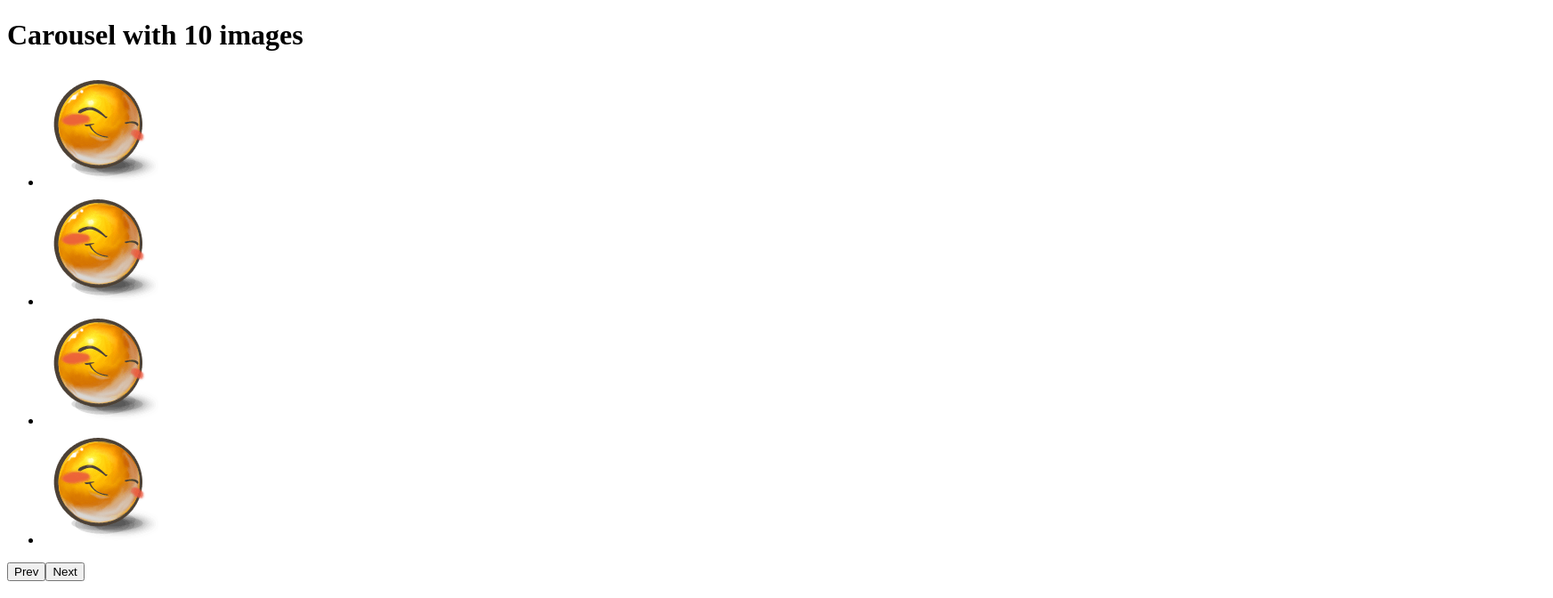
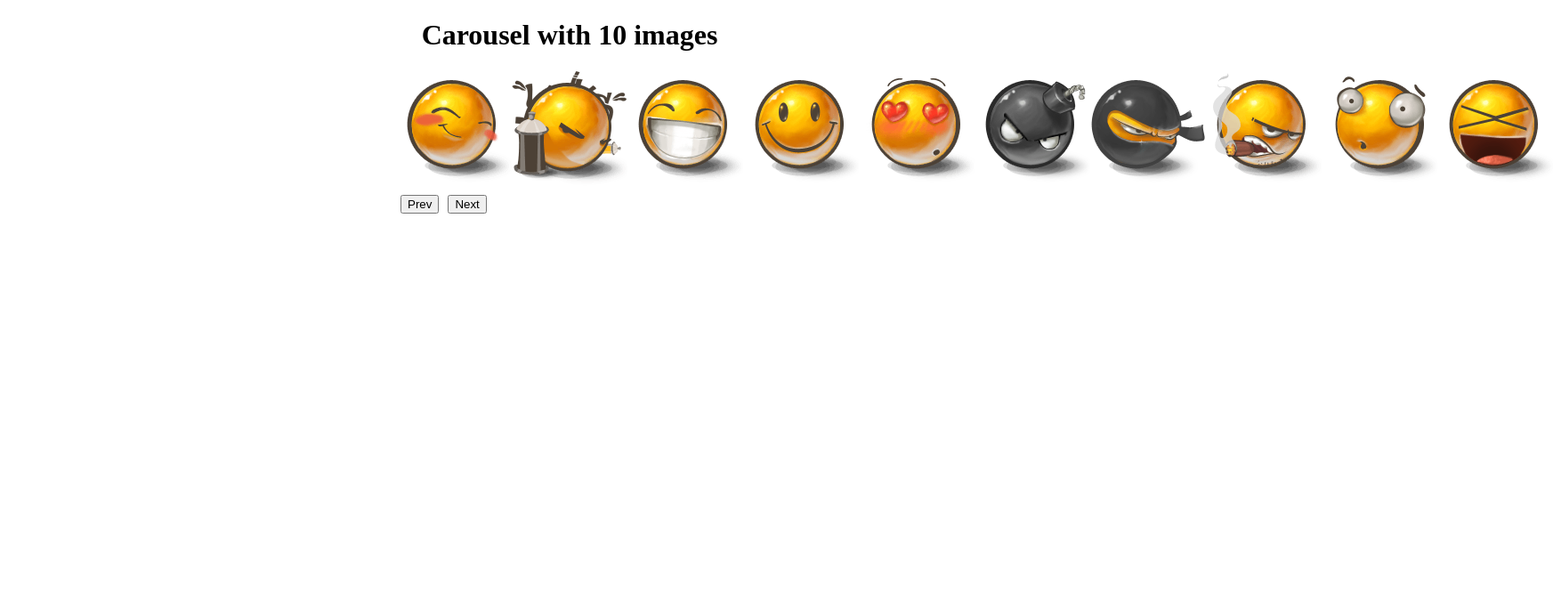
Before and after one commit to mate-academy/react_carousel, a React (Create React App) app: page / in a window 1280 px wide. Shown: the top 672 px of the page at 89% size, 1745 px wide, since content can reach past the window. Built offline with nearby package versions, Linux system fonts and the light colour scheme; the HTML template or start-up script is replaced by a standard one.

Commit message:
solution

```diff
--- a/src/App.js
+++ b/src/App.js
@@ -27,7 +27,14 @@ class App extends React.Component {
         {/* eslint-disable-next-line */}
         <h1>Carousel with {images.length} images</h1>
 
-        <Carousel />
+        <Carousel
+          images={images}
+          step={3}
+          frameSize={3}
+          itemWidth={130}
+          animationDuration={1000}
+          infinite={false}
+        />
       </div>
     );
   }
--- a/src/components/Carousel.css
+++ b/src/components/Carousel.css
@@ -0,0 +1,20 @@
+h1 {
+  text-align: center;
+}
+
+.Carousel {
+  width: 390px;
+  /* overflow: hidden; */
+  margin: 0 auto;
+}
+
+.Carousel__list {
+  display: flex;
+  margin: 0 auto;
+  padding: 0;
+  list-style: none;
+}
+
+button {
+  margin: 5px;
+}
--- a/src/components/Carousel.js
+++ b/src/components/Carousel.js
@@ -1,17 +1,79 @@
 import React from 'react';
+import './Carousel.css';
 
-const Carousel = () => (
-  <div className="Carousel">
-    <ul className="Carousel__list">
-      <li><img src="./img/1.png" alt="1" /></li>
-      <li><img src="./img/1.png" alt="2" /></li>
-      <li><img src="./img/1.png" alt="3" /></li>
-      <li><img src="./img/1.png" alt="4" /></li>
-    </ul>
+class Carousel extends React.Component {
+  static getDerivedStateFromProps(props, state) {
+    return props;
+  }
 
-    <button type="button">Prev</button>
-    <button type="button">Next</button>
-  </div>
-);
+  state = {
+    imgPosition: 0,
+    imgIndex: 3,
+  }
+
+  next = () => {
+    const { step, frameSize, itemWidth, images, imgIndex } = this.state;
+
+    if (imgIndex === images.length) {
+      this.setState({
+        imgPosition: 0,
+        imgIndex: step,
+      });
+    } else if (images.length - imgIndex < frameSize) {
+      this.setState({
+        imgPosition: -((images.length - frameSize) * itemWidth),
+        imgIndex: images.length,
+      });
+    } else {
+      this.setState(prev => ({
+        imgPosition: prev.imgPosition - itemWidth * step,
+        imgIndex: prev.imgIndex + step,
+      }));
+    }
+  }
+
+  prev = () => {
+    const { step, frameSize, itemWidth, images, imgIndex } = this.state;
+
+    if (imgIndex === step) {
+      this.setState({
+        imgPosition: -((images.length - frameSize) * itemWidth),
+        imgIndex: images.length,
+      });
+    } else if (imgIndex - step < frameSize) {
+      this.setState({
+        imgPosition: 0,
+        imgIndex: step,
+      });
+    } else {
+      this.setState(prev => ({
+        imgPosition: prev.imgPosition + itemWidth * step,
+        imgIndex: prev.imgIndex - step,
+      }));
+    }
+  }
+
+  render() {
+    const { imgPosition, animationDuration, images } = this.state;
+
+    const divStyle = {
+      transform: `translateX(${imgPosition}px)`,
+      transition: `${animationDuration}ms`,
+    };
+
+    return (
+      <div className="Carousel">
+        <ul className="Carousel__list" style={divStyle}>
+          {images.map((image, i) => (
+            <li key={image}><img src={image} alt={i + 1} /></li>
+          ))}
+        </ul>
+
+        <button type="button" onClick={this.prev}>Prev</button>
+        <button type="button" onClick={this.next}>Next</button>
+      </div>
+    );
+  }
+}
 
 export default Carousel;
```
